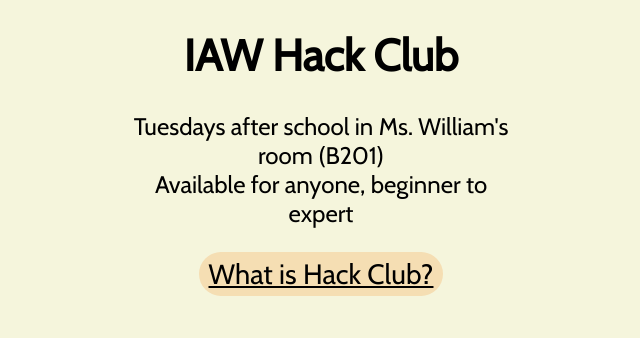
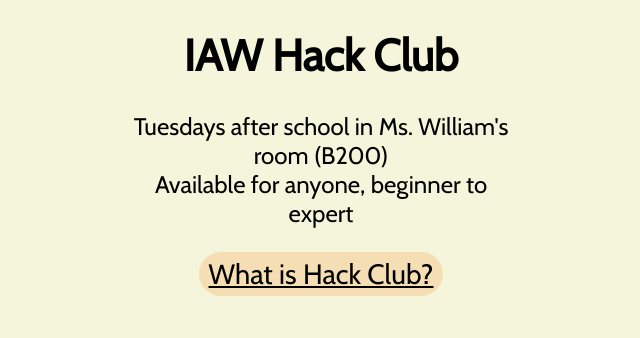
Before and after one commit to ethandeguire/IAWHackClub, a website: page index.html in a window 1280 px wide. Shown: the top 338 px of the page, 319-959 px from the left. Drawn offline with nearby package versions, Linux system fonts and the light colour scheme.

Commit message:
b201 -> b200

```diff
--- a/index.html
+++ b/index.html
@@ -14,7 +14,7 @@
     IAW Hack Club
   </h1>
   <p>
-    Tuesdays after school in Ms. William's room (B201)
+    Tuesdays after school in Ms. William's room (B200)
     <br>
     Available for anyone, beginner to expert
     <br><br>
```
